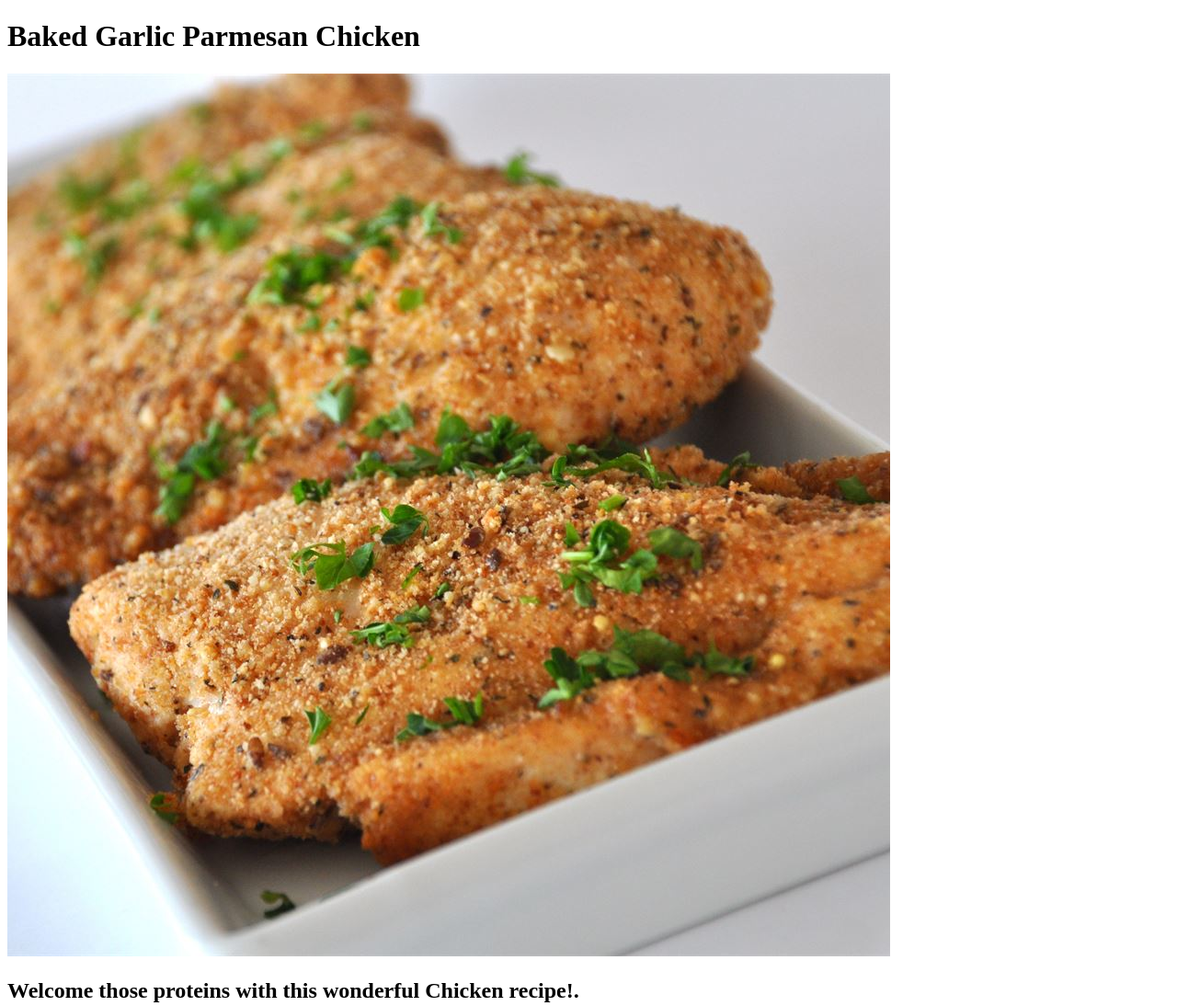
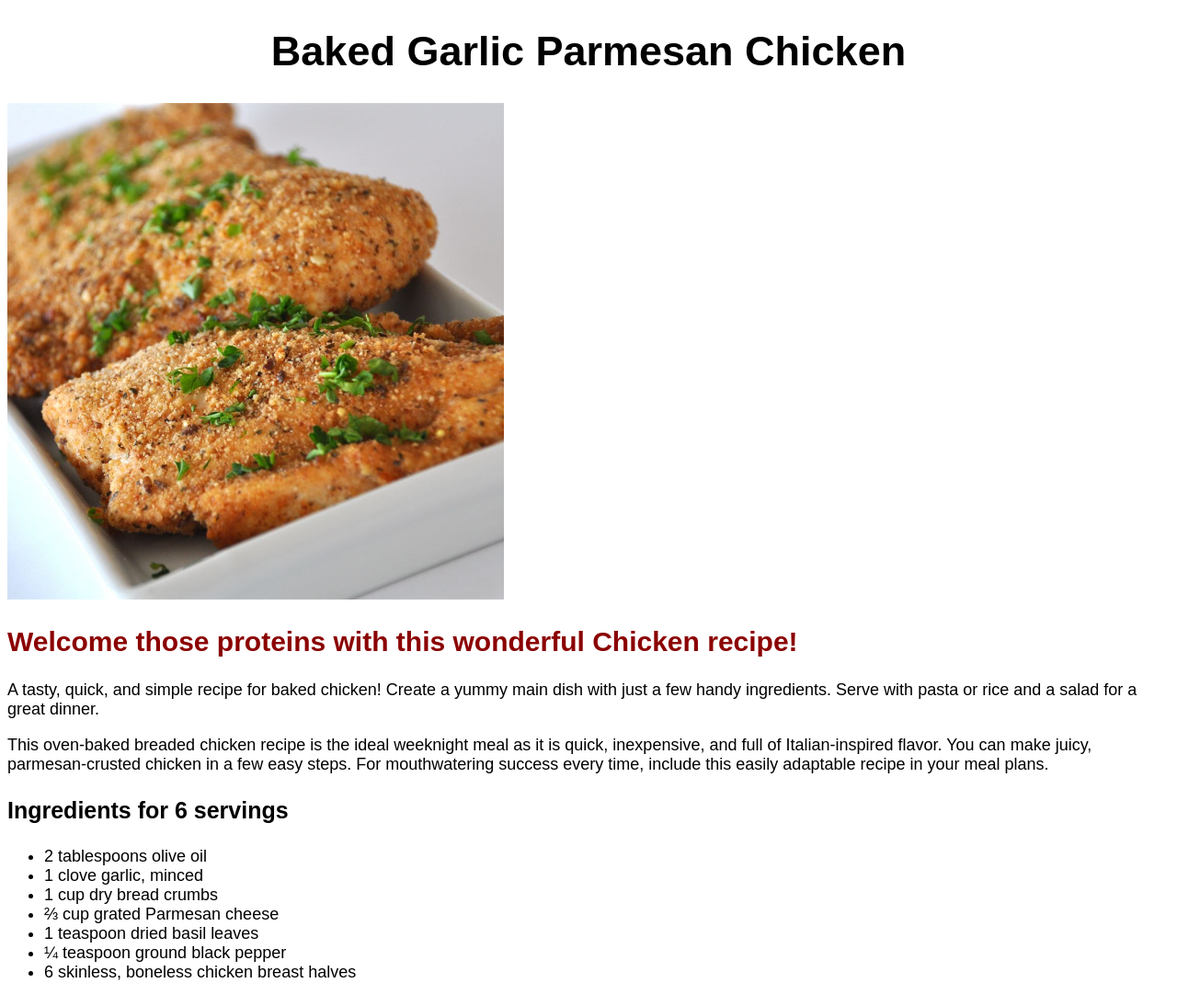
Before and after one commit to simxxh/odin-recipes, a plain HTML site: page recipes/baked-garlic-parmesan-chicken.html in a window 1280 px wide. Shown: the top 1094 px of the page at 92% size. Drawn offline with Linux system fonts and the light colour scheme.

Commit message:
Add CSS to plain HTML

```diff
--- a/recipes/baked-garlic-parmesan-chicken.html
+++ b/recipes/baked-garlic-parmesan-chicken.html
@@ -3,13 +3,14 @@
 <head>
   <meta charset="UTF-8">
   <title>Baked Garlic Parmesan Chicken Recipe</title>
+  <link rel="stylesheet" href="style.css">
 </head>
 
 <body>
   <h1>Baked Garlic Parmesan Chicken</h1>
   <img src="../images/baked-garlic-parmesan-chicken-image.jpeg" alt="Delicious-looking Baked Garlic Parmesan Chicken">
 
-  <h2>Welcome those proteins with this wonderful Chicken recipe!.</h2>
+  <h2>Welcome those proteins with this wonderful Chicken recipe!</h2>
 
   <p>
     A tasty, quick, and simple recipe for baked chicken! Create a yummy main dish with just a few handy ingredients. Serve with pasta or rice and a salad for a
--- /dev/null
+++ b/recipes/style.css
@@ -0,0 +1,30 @@
+* {
+    font-family: Arial, Verdana, sans-serif;
+}
+
+
+img {
+    width: 540px;
+    height: auto;
+}
+
+h1 {
+    text-align: center;
+    font-weight: bold;
+    font-size: 45px;
+}
+
+h2 {
+    color:darkred;
+    font-size: 30px;
+}
+
+h3,
+h4 {
+    font-size: 25px;
+}
+
+p,
+li {
+    font-size: 18px;
+}
--- /dev/null
+++ b/style.css
@@ -0,0 +1,16 @@
+* {
+    font-family: Arial, Verdana, sans-serif;
+}
+
+a {
+    font-size: 30px;
+    color: black;
+    background-color: #ff7272;
+}
+
+h1 {
+
+    text-align: center;
+    font-size: 45px;
+
+}
```
Also changed, not shown: index.html (+1 -0 lines), recipes/strawberry-spinach-salad.html (+1 -0 lines), recipes/waffles.html (+1 -1 lines).
